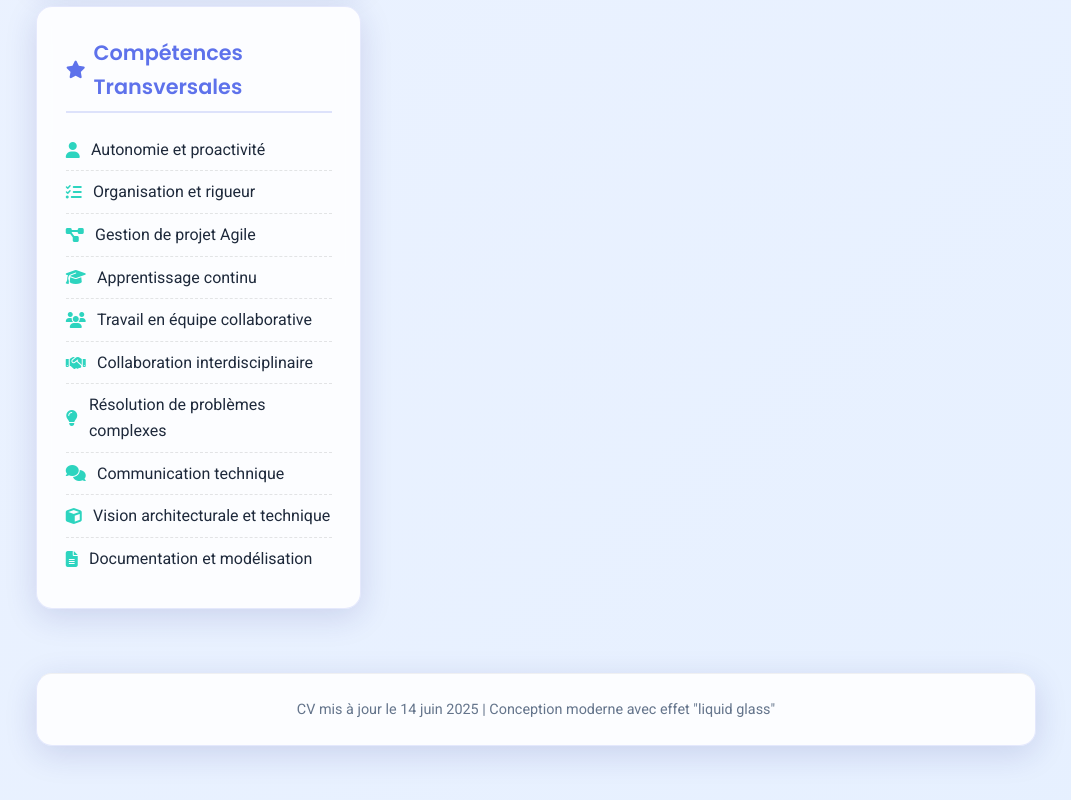
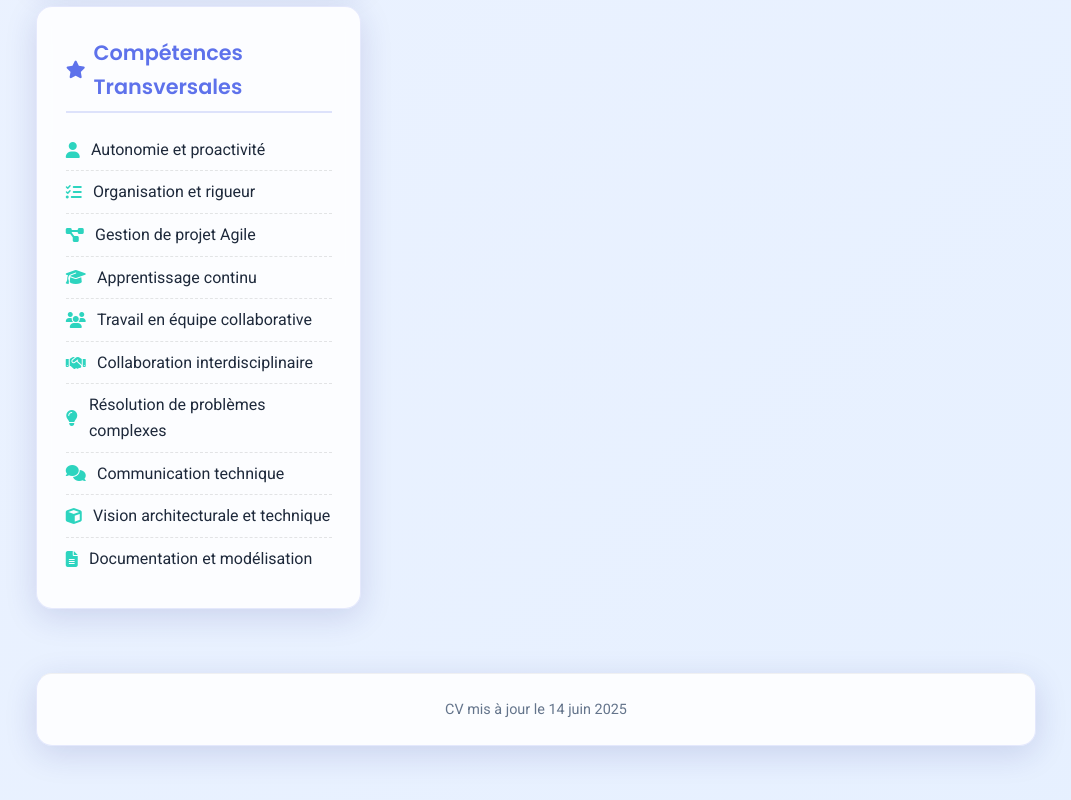
Before and after one commit to Youcefkouaouci/cvYoucefKouaouci, a plain HTML site: page index.html in a window 1280 px wide. Shown: the part 2364-3164 px from the top of the page, without its empty margins (104-1175 px from the left). Drawn offline with Linux system fonts and the light colour scheme.

Commit message:
footer - fix

```diff
--- a/index.html
+++ b/index.html
@@ -331,10 +331,7 @@
 
       <!-- Footer -->
       <div class="footer glass-panel">
-        <p>
-          CV mis à jour le 14 juin 2025 | Conception moderne avec effet "liquid
-          glass"
-        </p>
+        <p>CV mis à jour le 14 juin 2025</p>
       </div>
     </div>
   </body>
```
